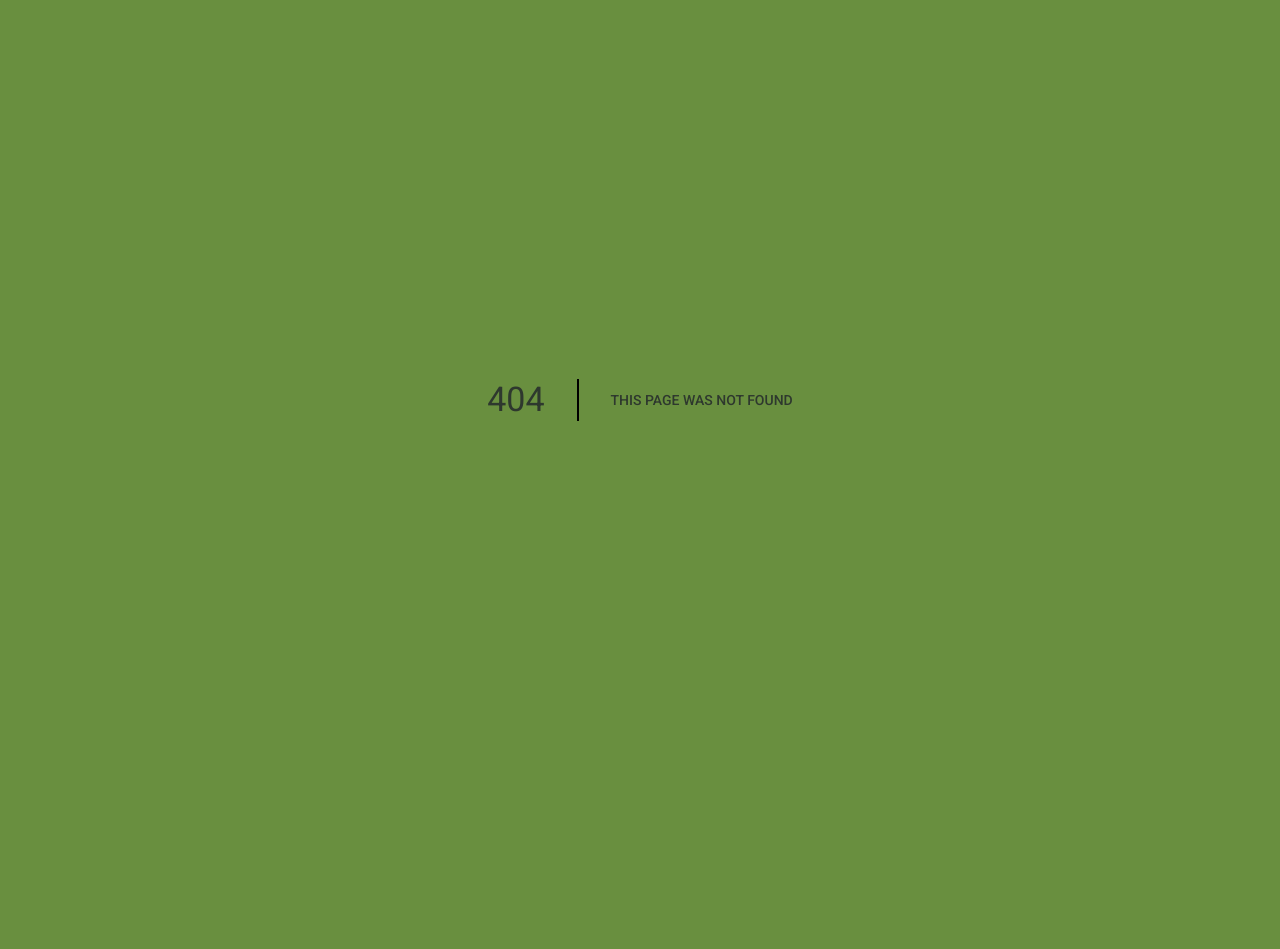
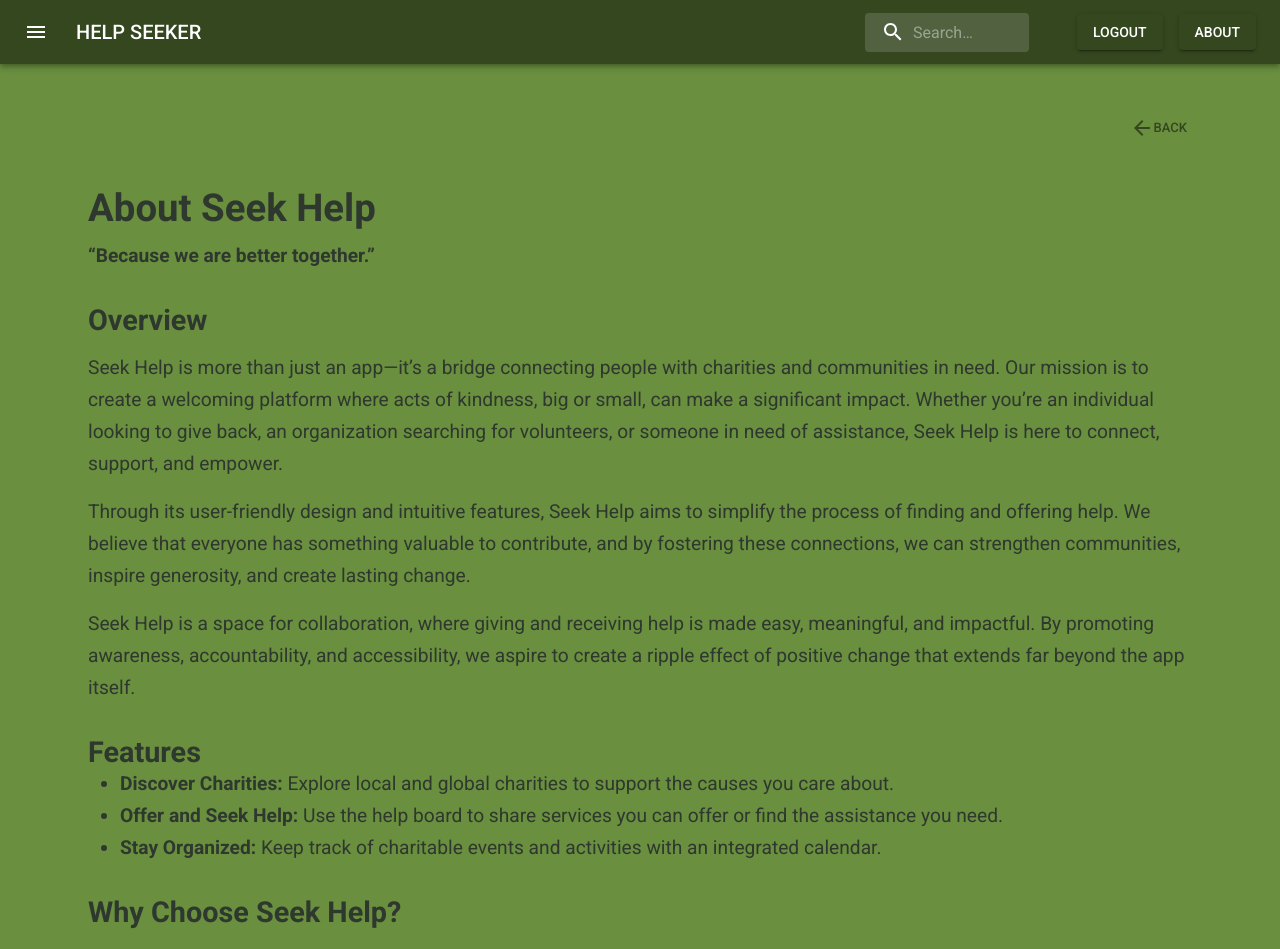
Before and after one commit to mollyhoward319/BetterTogether, a React (Vite) app in the folder client/: page /app/about in a window 1280 px wide. Before the commit this address had no page. Shown: the top 949 px of the page. Before the commit the page ends 800 px from the top, so only its background shows below. Built offline with nearby package versions, Linux system fonts and the light colour scheme; sample sign-in values are in the browser's storage.

Commit message:
add: about page (#33)

```diff
--- a/client/package.json
+++ b/client/package.json
@@ -22,6 +22,7 @@
     "jwt-decode": "^4.0.0",
     "react": "^18.2.0",
     "react-dom": "^18.2.0",
+    "react-markdown": "^9.0.1",
     "react-router-dom": "^6.11.2"
   },
   "devDependencies": {
--- /dev/null
+++ b/client/public/about.md
@@ -0,0 +1,32 @@
+
+# About Seek Help
+**“Because we are better together.”**
+
+## Overview
+Seek Help is more than just an app—it’s a bridge connecting people with charities and communities in need. Our mission is to create a welcoming platform where acts of kindness, big or small, can make a significant impact. Whether you’re an individual looking to give back, an organization searching for volunteers, or someone in need of assistance, Seek Help is here to connect, support, and empower.
+
+Through its user-friendly design and intuitive features, Seek Help aims to simplify the process of finding and offering help. We believe that everyone has something valuable to contribute, and by fostering these connections, we can strengthen communities, inspire generosity, and create lasting change.
+
+Seek Help is a space for collaboration, where giving and receiving help is made easy, meaningful, and impactful. By promoting awareness, accountability, and accessibility, we aspire to create a ripple effect of positive change that extends far beyond the app itself.
+
+## Features
+- **Discover Charities:** Explore local and global charities to support the causes you care about.
+- **Offer and Seek Help:** Use the help board to share services you can offer or find the assistance you need.
+- **Stay Organized:** Keep track of charitable events and activities with an integrated calendar.
+
+## Why Choose Seek Help?
+Seek Help isn’t just a tool—it’s a movement designed to make giving back simpler, more accessible, and more impactful. Here's why Seek Help is the perfect platform for anyone looking to make a difference:
+
+1. **Ease of Connection:** Whether you’re an individual searching for ways to give back or an organization looking for support, Seek Help bridges the gap. It’s a place where compassion meets opportunity.
+
+2. **Tailored for Community Impact:** We focus on fostering local connections while also providing the resources to make a global impact. You can find charities in your neighborhood or support causes worldwide.
+
+3. **Empower Generosity:** Our platform isn’t just about giving; it’s about inspiring. By showcasing opportunities and success stories, we aim to encourage people to give in ways that are meaningful to them.
+
+4. **A Holistic Approach to Helping:** From donating to volunteering to seeking assistance, Seek Help offers an all-in-one solution to meet the diverse needs of users.
+
+5. **Promoting Accountability and Trust:** We value transparency and aim to connect users with reputable charities, ensuring your contributions go to trustworthy organizations.
+
+6. **Fostering Collaboration:** Seek Help creates a sense of belonging by enabling individuals to share their talents, skills, and resources for the greater good. It’s not just about helping others—it’s about building stronger communities together.
+
+By choosing Seek Help, you’re joining a platform that is more than just a tool—it’s a catalyst for change. Together, we can create a world where help is always just a click away.
--- a/client/src/components/AppBar/AppBar.tsx
+++ b/client/src/components/AppBar/AppBar.tsx
@@ -79,9 +79,14 @@ export default function SearchAppBar({ setOpenDrawer }: { setOpenDrawer: Dispatc
             </SearchIconWrapper>
             <StyledInputBase placeholder="Search…" inputProps={{ 'aria-label': 'search' }} />
           </Search>
-          <Button variant="contained" color="secondary" sx={{ color: 'white', marginLeft: '3rem' }} onClick={handleLogout}>
-            Logout
-          </Button>
+          <Box sx={{ marginLeft: '3rem', display: 'flex', gap: '1rem' }}>
+            <Button variant="contained" color="secondary" sx={{ color: 'white'}} onClick={handleLogout}>
+              Logout
+            </Button>
+            <Button variant="contained" color="secondary" sx={{ color: 'white' }} onClick={() => navigate('/app/about')}>
+              About
+            </Button>
+          </Box>
         </Toolbar>
       </AppBar>
     </Box>
--- a/client/src/components/AppDrawer/AppDrawer.tsx
+++ b/client/src/components/AppDrawer/AppDrawer.tsx
@@ -10,6 +10,7 @@ import List from '@mui/material/List';
 import ListItem from '@mui/material/ListItem';
 import ListItemButton from '@mui/material/ListItemButton';
 import ListItemIcon from '@mui/material/ListItemIcon';
+import InfoIcon from '@mui/icons-material/Info';
 import ListItemText from '@mui/material/ListItemText';
 import { useCallback } from 'react';
 import { useNavigate } from 'react-router-dom';
@@ -57,8 +58,14 @@ export default function AppDrawer({ open, setOpen }: { open: boolean; setOpen: R
         {DrawerList}
         <Box sx={{ width: 250, height: '100%', display: 'flex', flexDirection: 'column', justifyContent: 'end' }}>
           <Divider />
-          <ListItem key="logout" disablePadding>
-            <ListItemButton onClick={handleLogout}>
+          <ListItem key="logout" disablePadding sx={{ width: 250, display: 'flex', flexDirection: 'column', alignItems: 'start' }}>
+            <ListItemButton sx={{ width: '100%' }} onClick={() => {navigate('/app/about'); setOpen(false);}}>
+              <ListItemIcon>
+                <InfoIcon />
+              </ListItemIcon>
+              <ListItemText primary="About" />
+            </ListItemButton>
+            <ListItemButton sx={{ width: '100%' }} onClick={handleLogout}>
               <ListItemIcon>
                 <LogoutIcon />
               </ListItemIcon>
--- /dev/null
+++ b/client/src/pages/About/About.module.css
@@ -0,0 +1,21 @@
+.about {
+    line-height: 2rem;
+    font-size: larger;
+}
+
+.about h1, h2, h3, h4, h5, h6 {
+    margin-top: 2rem;
+}
+
+.about p {
+    margin: 1rem 0px;
+}
+
+.about a {
+    text-decoration: none;
+    color: inherit;
+}
+
+.about ul, ol {
+    margin-left: 2rem;
+}
--- /dev/null
+++ b/client/src/pages/About/About.tsx
@@ -0,0 +1,66 @@
+import { useCallback, useEffect, useState } from 'react';
+import Markdown from 'react-markdown';
+import rawAbout from '../../../public/about.md?url';
+import { Avatar, Box, Button, Container, Divider, Typography } from '@mui/material';
+import ArrowBackIcon from '@mui/icons-material/ArrowBack';
+import classes from './About.module.css';
+import { useLocation, useNavigate } from 'react-router-dom';
+
+interface ITeam {
+    name: string;
+    link: string;
+}
+
+const team: Array<ITeam> = [
+  { name: 'Molly Howard', link: 'https://github.com/mollyhoward319' },
+  { name: 'Isaiah Capers', link: 'https://github.com/Isaiahcapers' },
+  { name: 'Moaaied Badri', link: 'https://github.com/moayed10111' },
+  { name: 'Ruben Dominguez', link: 'https://github.com/RubenDguez' },
+];
+
+export default function About() {
+  const [text, setText] = useState('');
+  const { pathname } = useLocation();
+  const navigate = useNavigate();
+
+  const handleBackClick = useCallback(() => {
+    try {
+      navigate(pathname.split('about')[0]);
+    } catch (error) {
+      console.error(error);
+    }
+  }, [pathname]);
+
+  useEffect(() => {
+    async function getText() {
+      const response = await fetch(rawAbout);
+      const text = await response.text();
+      setText(text);
+    }
+    getText();
+  }, []);
+  return (
+    <Container className={`${classes.about}`}>
+      <Box sx={{ width: '100%', height: '4rem', display: 'flex', flexDirection: 'row-reverse', alignItems: 'center' }}>
+        <Button size="small" color="secondary" onClick={handleBackClick}>
+          <ArrowBackIcon /> Back
+        </Button>
+      </Box>
+      <Markdown>{text}</Markdown>
+      <Box sx={{ padding: '5rem 0px', textAlign: 'center' }}>
+        <Typography variant="h6">Your Team</Typography>
+        <Divider />
+        <Box sx={{ padding: '3rem 0px', width: '100%', display: 'flex', justifyContent: 'space-evenly', alignItems: 'center' }}>
+          {team.map((member) => (
+            <a href={member.link} key={member.name}>
+            <Box sx={{ display: 'flex', flexDirection: 'column', justifyContent: 'center', alignItems: 'center' }}>
+              <Avatar sx={{ width: '6rem', height: '6rem', marginBottom: '1rem', border: '3px solid darkgreen' }} alt={member.name} src={`${member.link}.png`} />
+              <Typography variant="caption">{member.name}</Typography>
+            </Box>
+            </a>
+          ))}
+        </Box>
+      </Box>
+    </Container>
+  );
+}
--- a/client/src/pages/Landing/Hero/Hero.tsx
+++ b/client/src/pages/Landing/Hero/Hero.tsx
@@ -34,6 +34,9 @@ export default function Hero() {
           <Button variant="text" size="small" color="inherit" onClick={() => navigate('/signup')}>
             Sign Up
           </Button>
+          <Button variant="text" size="small" color="inherit" onClick={() => navigate('/about')}>
+            About
+          </Button>
         </Box>
       </Box>
       <Box sx={{ display: 'flex', flexDirection: 'column', justifyContent: 'center', padding: '0px 2rem', height: '80%' }}>
--- a/client/src/pages/index.tsx
+++ b/client/src/pages/index.tsx
@@ -1,9 +1,10 @@
+import About from './About/About';
 import * as Authentication from './Authentication';
+import CharitySearch from './CharitySearch/CharitySearch';
+import HelpBoard from './HelpBoard/HelpBoard';
 import Landing from './Landing/Landing';
+import Main from './Main/Main';
 import NotFound from './NotFound/NotFound';
-import Main from './Main/Main';
-import CharitySearch from './CharitySearch/CharitySearch'
-import HelpBoard from './HelpBoard/HelpBoard';
-import ServiceCalendar from './ServiceCalendar/ServiceCalendar'
+import ServiceCalendar from './ServiceCalendar/ServiceCalendar';
 
-export { Authentication, Landing, NotFound, Main, CharitySearch, HelpBoard, ServiceCalendar };
+export { About, Authentication, CharitySearch, HelpBoard, Landing, Main, NotFound, ServiceCalendar };
--- /dev/null
+++ b/client/src/vite-env.d.ts
@@ -0,0 +1,3 @@
+/// <reference types="vite/client" />
+
+declare module '*.md';
```
Also changed, not shown: client/src/router/index.tsx (+9 -1 lines), 1 other file (tests, documents, lock files or other folders).
